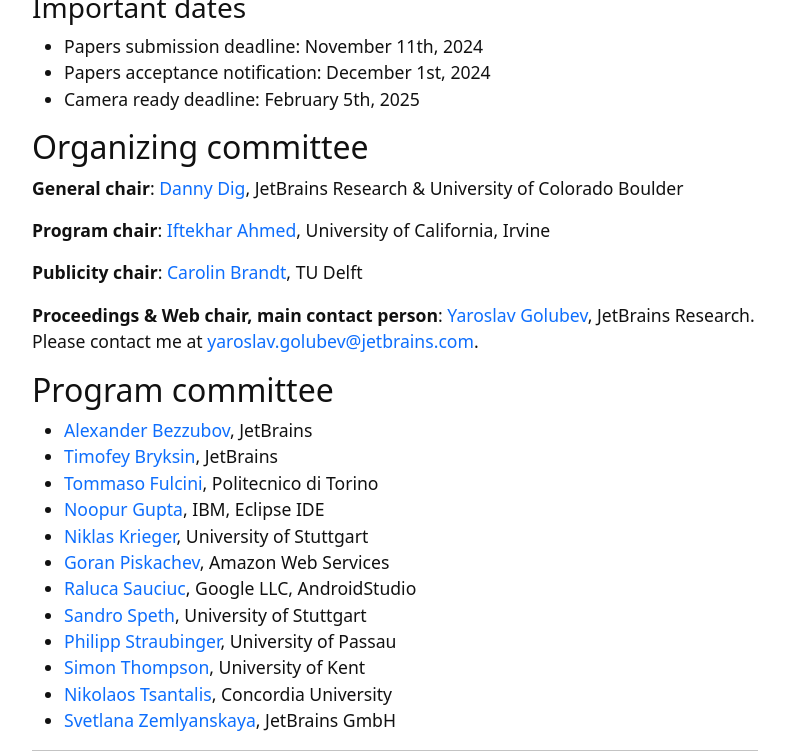
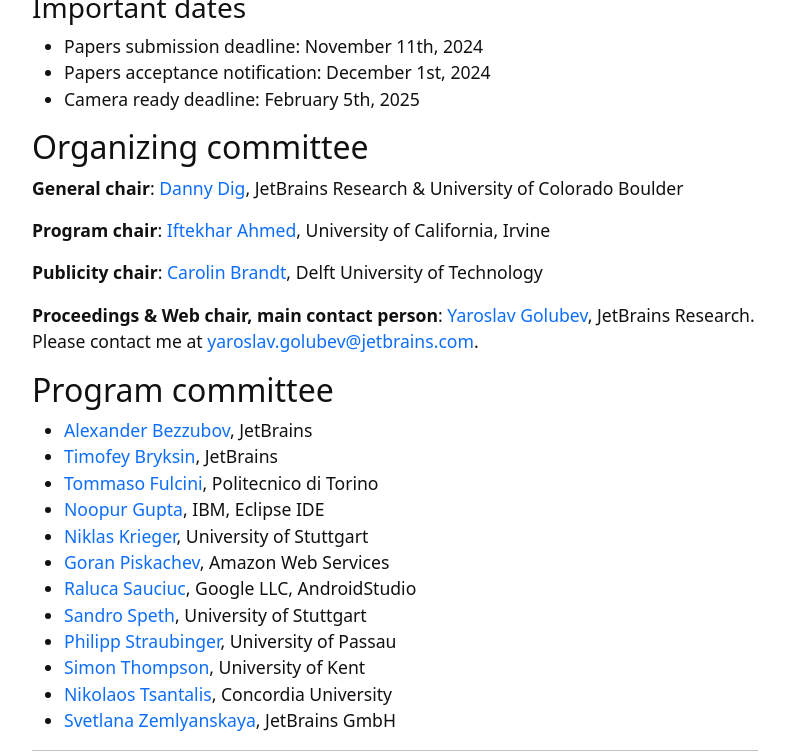
Before and after one commit to ide-workshop/ide-workshop.github.io, a Jekyll site: the page built from index.md, in a window 1280 px wide and 900 px high, scrolled down 2788 px, cut to the strip 0-752 px from the top of the window. Shown: the whole strip, without its empty margins (245-1034 px from the left). Built offline with Jekyll 4.4.1, drawn with Linux system fonts in a browser that asks for light colours.

Commit message:
Fixed Carloin's affiliation

```diff
--- a/index.md
+++ b/index.md
@@ -102,7 +102,7 @@
 
 **Program chair**: [Iftekhar Ahmed](https://ics.uci.edu/~iftekha/), University of California, Irvine
 
-**Publicity chair**: [Carolin Brandt](https://carolin-brandt.de/), TU Delft
+**Publicity chair**: [Carolin Brandt](https://carolin-brandt.de/), Delft University of Technology
 
 **Proceedings & Web chair, main contact person**: [Yaroslav Golubev](https://areyde.com/), JetBrains Research.
 Please contact me at [yaroslav.golubev@jetbrains.com](mailto:yaroslav.golubev@jetbrains.com).
```
